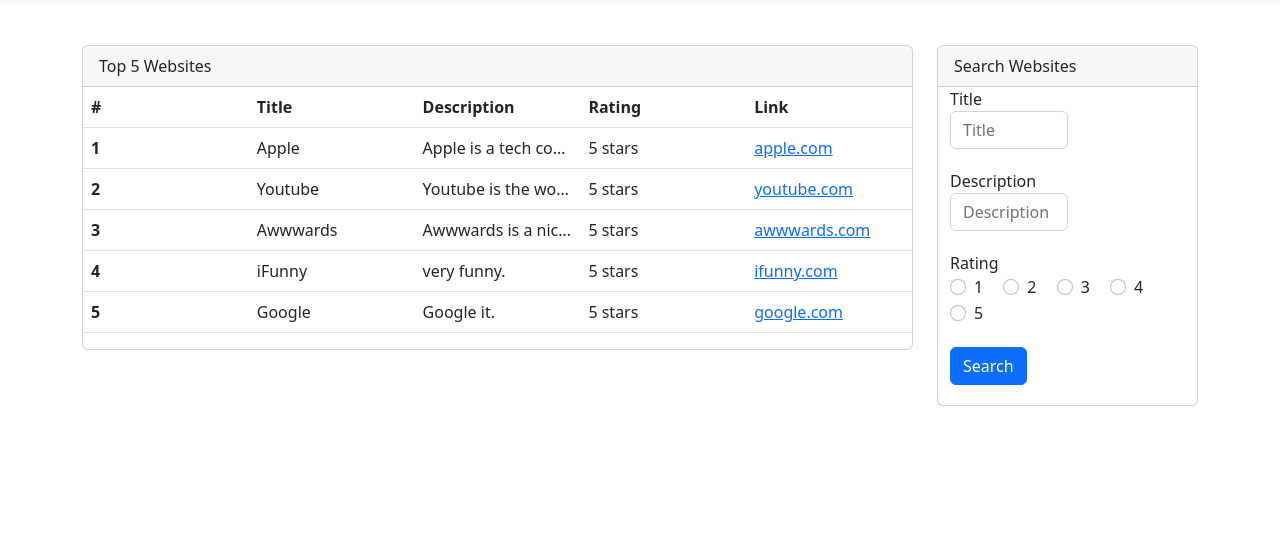
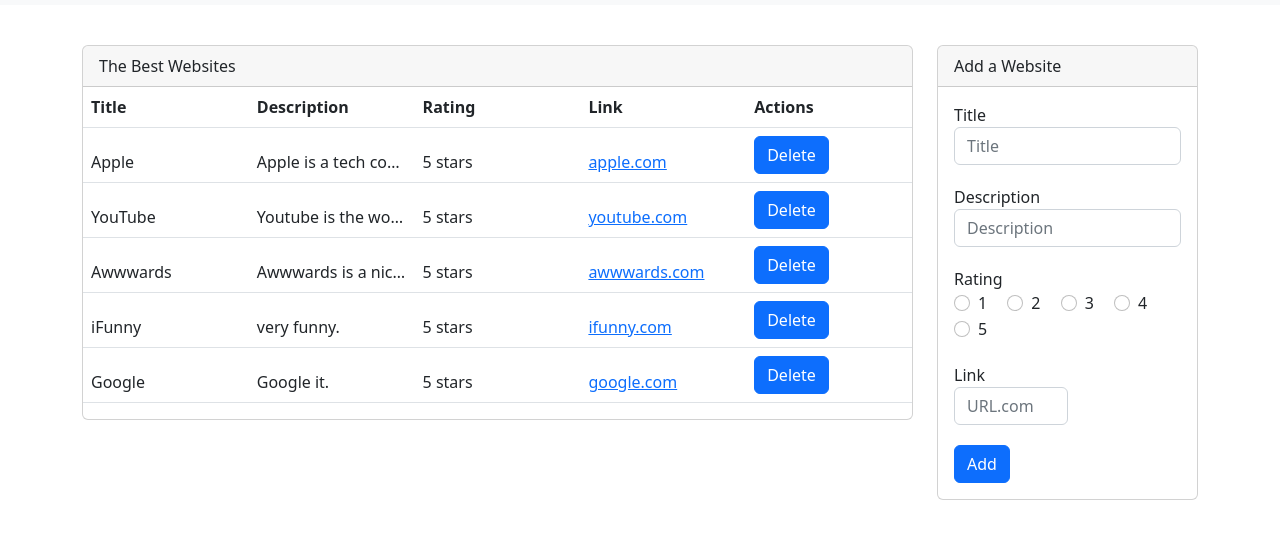
Before and after one commit to codrum/coolest-websites, a website with bundled scripts: page websites.html in a window 1280 px wide. Shown: the part 51-590 px from the top of the page. Built offline with nearby package versions, Linux system fonts and the light colour scheme.

Commit message:
add table functionality

```diff
--- /dev/null
+++ b/data.js
@@ -0,0 +1,38 @@
+export default [
+	{
+		id: 1,
+		title: 'Apple',
+		description:
+			'Apple is a tech company known for their devices, including the iPhone, iMac, and Macbook.',
+		rating: 5,
+		url: 'apple.com',
+	},
+	{
+		id: 2,
+		title: 'YouTube',
+		description: `Youtube is the world's biggest video sharing platform.`,
+		rating: 5,
+		url: 'youtube.com',
+	},
+	{
+		id: 3,
+		title: 'Awwwards',
+		description: 'Awwwards is a nice looking website.',
+		rating: 5,
+		url: 'awwwards.com',
+	},
+	{
+		id: 4,
+		title: 'iFunny',
+		description: 'very funny.',
+		rating: 5,
+		url: 'ifunny.com',
+	},
+	{
+		id: 5,
+		title: 'Google',
+		description: 'Google it.',
+		rating: 5,
+		url: 'google.com',
+	},
+]
--- a/websites.html
+++ b/websites.html
@@ -23,11 +23,6 @@
 		<title>Coolest Websites</title>
 	</head>
 	<body>
-		<script
-			src="https://cdn.jsdelivr.net/npm/bootstrap@5.2.0/dist/js/bootstrap.bundle.min.js"
-			integrity="sha384-A3rJD856KowSb7dwlZdYEkO39Gagi7vIsF0jrRAoQmDKKtQBHUuLZ9AsSv4jD4Xa"
-			crossorigin="anonymous"
-		></script>
 		<nav
 			class="navbar navbar-expand-lg bg-light"
 			style="margin-bottom: 40px"
@@ -50,23 +45,23 @@
 			<div class="row justify-content-sm-center align-items-start">
 				<div class="col-sm-12 col-lg-9 padding-bottom">
 					<div class="card">
-						<div class="card-header">Top 5 Websites</div>
+						<div class="card-header">The Best Websites</div>
 						<table
 							class="table card-body"
 							style="table-layout: fixed"
+							id="website-list"
 						>
 							<thead>
 								<tr>
-									<th scope="col">#</th>
 									<th scope="col">Title</th>
 									<th scope="col">Description</th>
 									<th scope="col">Rating</th>
 									<th scope="col">Link</th>
+									<th scope="col">Actions</th>
 								</tr>
 							</thead>
 							<tbody>
-								<tr>
-									<th scope="row">1</th>
+								<!-- <tr>
 									<td>Apple</td>
 									<td class="truncated-table">
 										Apple is a tech company known for their
@@ -83,7 +78,6 @@
 									</td>
 								</tr>
 								<tr>
-									<th scope="row">2</th>
 									<td>Youtube</td>
 									<td class="truncated-table">
 										Youtube is the world's biggest video
@@ -98,7 +92,6 @@
 									</td>
 								</tr>
 								<tr>
-									<th scope="row">3</th>
 									<td>Awwwards</td>
 									<td class="truncated-table">
 										Awwwards is a nice looking website.
@@ -112,7 +105,6 @@
 									</td>
 								</tr>
 								<tr>
-									<th scope="row">4</th>
 									<td>iFunny</td>
 									<td class="truncated-table">very funny.</td>
 									<td>5 stars</td>
@@ -124,7 +116,6 @@
 									</td>
 								</tr>
 								<tr>
-									<th scope="row">5</th>
 									<td>Google</td>
 									<td class="truncated-table">Google it.</td>
 									<td>5 stars</td>
@@ -134,7 +125,7 @@
 											>google.com</a
 										>
 									</td>
-								</tr>
+								</tr> -->
 							</tbody>
 						</table>
 					</div>
@@ -142,12 +133,12 @@
 
 				<div class="col-sm-12 col-lg-3 padding-bottom">
 					<div class="card">
-						<div class="card-header">Search Websites</div>
-						<div class="container">
-							<form class="padding-bottom">
+						<div class="card-header">Add a Website</div>
+						<div class="card-body">
+							<form>
 								<div class="form-row">
 									<div
-										class="form-group col-md-6 padding-bottom"
+										class="form-group col-sm-12 padding-bottom"
 									>
 										<label for="inputTitle">Title</label>
 										<input
@@ -158,7 +149,7 @@
 										/>
 									</div>
 									<div
-										class="form-group col-md-6 padding-bottom"
+										class="form-group col-sm-12 padding-bottom"
 									>
 										<label for="inputDescription"
 											>Description</label
@@ -170,6 +161,7 @@
 											placeholder="Description"
 										/>
 									</div>
+
 									<label for="inputRating">Rating</label>
 									<div class="padding-bottom">
 										<div
@@ -180,7 +172,7 @@
 												type="radio"
 												name="inlineRadioOptions"
 												id="inlineRadio1"
-												value="option1"
+												value="1"
 											/>
 											<label
 												class="form-check-label"
@@ -196,7 +188,7 @@
 												type="radio"
 												name="inlineRadioOptions"
 												id="inlineRadio2"
-												value="option2"
+												value="2"
 											/>
 											<label
 												class="form-check-label"
@@ -212,7 +204,7 @@
 												type="radio"
 												name="inlineRadioOptions"
 												id="inlineRadio3"
-												value="option3"
+												value="3"
 											/>
 											<label
 												class="form-check-label"
@@ -228,7 +220,7 @@
 												type="radio"
 												name="inlineRadioOptions"
 												id="inlineRadio4"
-												value="option4"
+												value="4"
 											/>
 											<label
 												class="form-check-label"
@@ -244,7 +236,7 @@
 												type="radio"
 												name="inlineRadioOptions"
 												id="inlineRadio5"
-												value="option5"
+												value="5"
 											/>
 											<label
 												class="form-check-label"
@@ -253,10 +245,25 @@
 											>
 										</div>
 									</div>
+									<div
+										class="form-group col-sm-6 padding-bottom"
+									>
+										<label for="inputUrl">Link</label>
+										<input
+											type="url"
+											class="form-control"
+											id="inputUrl"
+											placeholder="URL.com"
+										/>
+									</div>
 								</div>
 
-								<button type="submit" class="btn btn-primary">
-									Search
+								<button
+									id="add"
+									type="add"
+									class="btn btn-primary"
+								>
+									Add
 								</button>
 							</form>
 						</div>
@@ -300,10 +307,6 @@
 										id="exampleInputEmail1"
 										aria-describedby="emailHelp"
 									/>
-									<!-- <div id="emailHelp" class="form-text">
-									We'll never share your email with anyone
-									else.
-								</div> -->
 								</div>
 								<div class="mb-3">
 									<label
@@ -335,5 +338,12 @@
 				</div>
 			</div>
 		</div>
+		<script
+			src="https://cdn.jsdelivr.net/npm/bootstrap@5.2.0/dist/js/bootstrap.bundle.min.js"
+			integrity="sha384-A3rJD856KowSb7dwlZdYEkO39Gagi7vIsF0jrRAoQmDKKtQBHUuLZ9AsSv4jD4Xa"
+			crossorigin="anonymous"
+		></script>
+		<script type="module" src="websites.js"></script>
+		<script></script>
 	</body>
 </html>
--- /dev/null
+++ b/websites.js
@@ -0,0 +1,58 @@
+import data from './data.js'
+let id = 1
+
+document.getElementById('add').addEventListener('click', () => {
+	let table = document.getElementById('website-list')
+	let row = table.insertRow(-1) // inserts at end of table
+	row.setAttribute('id', `item-${id}`)
+	row.insertCell(0).innerHTML = document.getElementById('inputTitle').value
+	let truncatedCell = row.insertCell(1)
+	truncatedCell.innerHTML = document.getElementById('inputDescription').value
+	truncatedCell.classList.add('truncated-table')
+	const radioButtons = document.getElementsByName('inlineRadioOptions')
+	let selectedRating
+	for (const radioButton of radioButtons) {
+		if (radioButton.checked) {
+			selectedRating = radioButton.value
+			break
+		}
+	}
+	row.insertCell(2).innerHTML = selectedRating += ' stars'
+	const url = document.getElementById('inputUrl').value
+	row.insertCell(
+		3
+	).innerHTML = `<a href="https://www.youtube.com/watch?v=dQw4w9WgXcQ">${url}</a>`
+	let actions = row.insertCell(4)
+	actions.appendChild(createDeleteButton(id++))
+})
+
+const createDeleteButton = (id) => {
+	let btn = document.createElement('button')
+	btn.className = 'btn btn-primary'
+	btn.id = id
+	btn.innerHTML = 'Delete'
+	btn.onclick = () => {
+		console.log('deleting row with id item-' + id)
+		let elementToDelete = document.getElementById(`item-${id}`)
+		elementToDelete.parentNode.removeChild(elementToDelete)
+	}
+	return btn
+}
+
+console.log(data)
+for (let item of data) {
+	let table = document.getElementById('website-list')
+	let row = table.insertRow(-1) // inserts at end of table
+	row.setAttribute('id', `item-${id}`)
+	row.insertCell(0).innerHTML = item.title
+	let truncatedCell = row.insertCell(1)
+	truncatedCell.innerHTML = item.description
+	truncatedCell.classList.add('truncated-table')
+
+	row.insertCell(2).innerHTML = item.rating += ' stars'
+	row.insertCell(
+		3
+	).innerHTML = `<a href="https://www.youtube.com/watch?v=dQw4w9WgXcQ">${item.url}</a>`
+	let actions = row.insertCell(4)
+	actions.appendChild(createDeleteButton(id++))
+}
```
